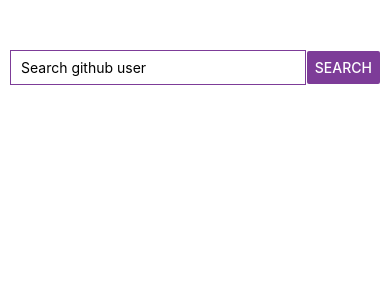
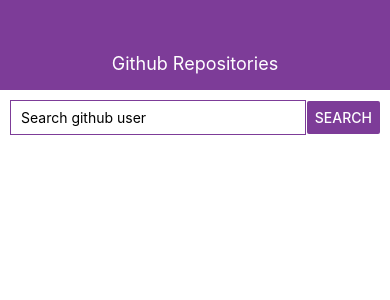
Before and after one commit to Kath17/Contributors-Finder-ReactGraphQl, a React Native app in the folder ReactGraphQl/: screen / in a window 390 px wide. Shown: the top 300 px of the page. Built offline with nearby package versions, Linux system fonts and the light colour scheme.

Commit message:
Add Header
- Adding new file called Header
- Adding Alert when input is empty

```diff
--- a/ReactGraphQl/App.js
+++ b/ReactGraphQl/App.js
@@ -1,8 +1,11 @@
 import React, {useState} from 'react';
-import { StyleSheet, Text, View, TextInput, Button} from 'react-native';
+import { StyleSheet, Text, View, TextInput, Button, Alert, TouchableWithoutFeedback, Keyboard} from 'react-native';
+
+import Header from './Modulos/Header';
 
 export default function App() {
   const [enteredUser, setEnteredUser] = useState('');
+  const [enteredValue, setEnteredValue] = useState('');
 
   const userInputHandler = (enteredText) => {
     setEnteredUser(enteredText);
@@ -10,14 +13,22 @@
 
   const confirmInputHandler = () =>{
     if(enteredUser.length === 0){
+      Alert.alert('Input vacío','Debe ingresar algún usuario',[{text:'Ok',style: 'destructive'}])
       return;
     }
     console.log(enteredUser);
+    setEnteredValue(enteredUser);
     setEnteredUser('');
   };
 
   return (
+    <TouchableWithoutFeedback
+      onPress={()=>{
+        Keyboard.dismiss();
+      }}
+    >
     <View style={styles.container}>
+      <Header title="Github Repositories"/>
       <View style = {styles.inputContainer}>
         <TextInput
           placeholder = "Search github user"
@@ -27,13 +38,14 @@
         <Button color='#7d3c98' title="Search" onPress={confirmInputHandler}/>
       </View>
     </View>
+    </TouchableWithoutFeedback>
   );
 }
 
 const styles = StyleSheet.create({
   container: {
     flex: 1,
-    marginTop:40,
+    //marginTop:40,
     //backgroundColor: '#fff',
     //alignItems: 'center',
     //justifyContent: 'center',
--- /dev/null
+++ b/ReactGraphQl/Modulos/Header.js
@@ -0,0 +1,28 @@
+import React from 'react';
+import { View, Text, StyleSheet} from 'react-native';
+
+// ----------------------- Header --------------------//
+const Header = props => {
+    return (
+        <View style={styles.header}>
+            <Text style={styles.headerTitle}>{props.title}</Text>
+        </View>
+    );
+};
+
+const styles = StyleSheet.create({
+    header:{
+        width: '100%',
+        height: 90,
+        paddingTop:36,
+        backgroundColor: '#7d3c98',
+        alignItems: 'center',
+        justifyContent: 'center'
+    },
+    headerTitle:{
+        color:'white',
+        fontSize: 18
+    }
+});
+
+export default Header;
```
